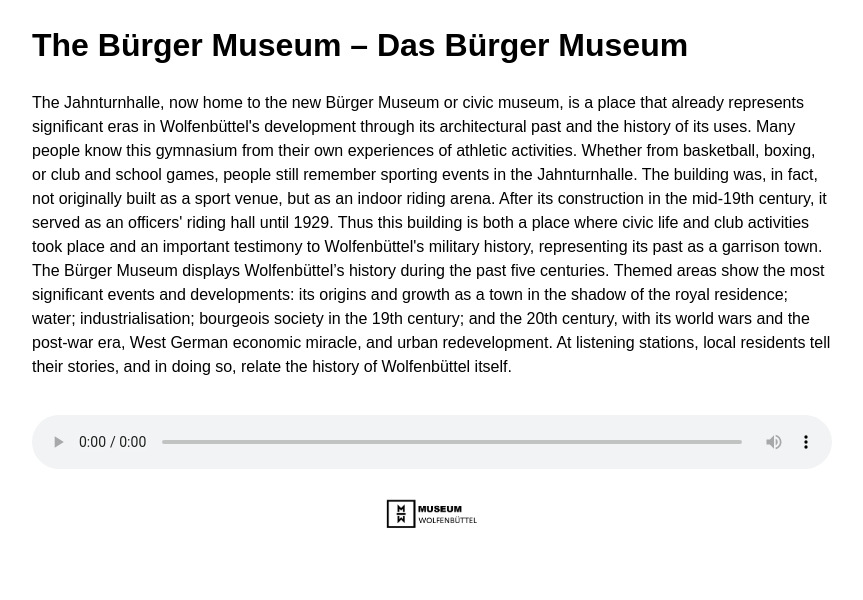
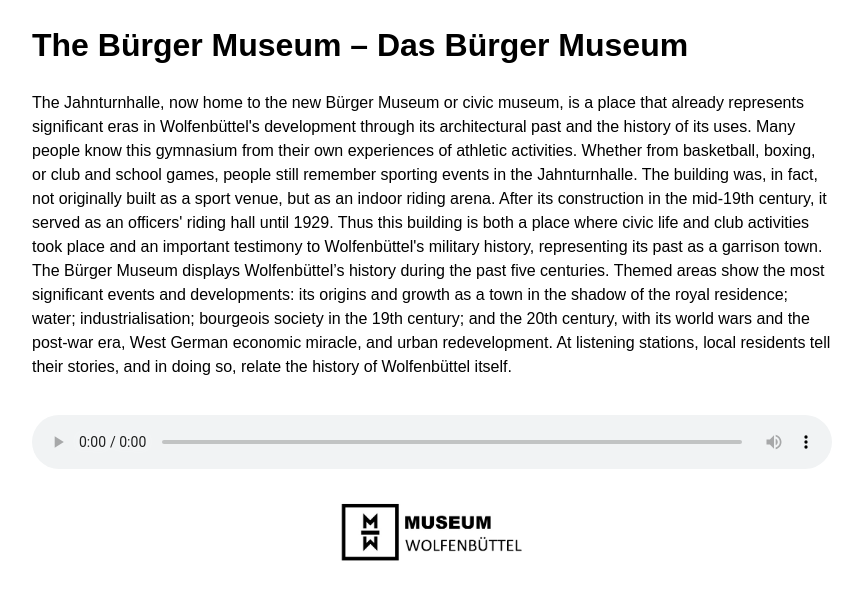
Before and after one commit to MuseumWolfenbuettel/The-B-rger-Museum-, a plain HTML site: page index.html in a window 1280 px wide. Shown: the whole page, without its empty margins (208-1071 px from the left). Drawn offline with Linux system fonts and the light colour scheme.

Commit message:
Update index.html

```diff
--- a/index.html
+++ b/index.html
@@ -22,7 +22,7 @@
         .logo {
             display: block;
             margin: 20px auto 0 auto; /* Центрирование и отступ сверху */
-            width: 100px; /* Задайте нужный размер логотипа */
+            width: 200px; /* Задайте нужный размер логотипа */
         }
     </style>
 </head>
```
